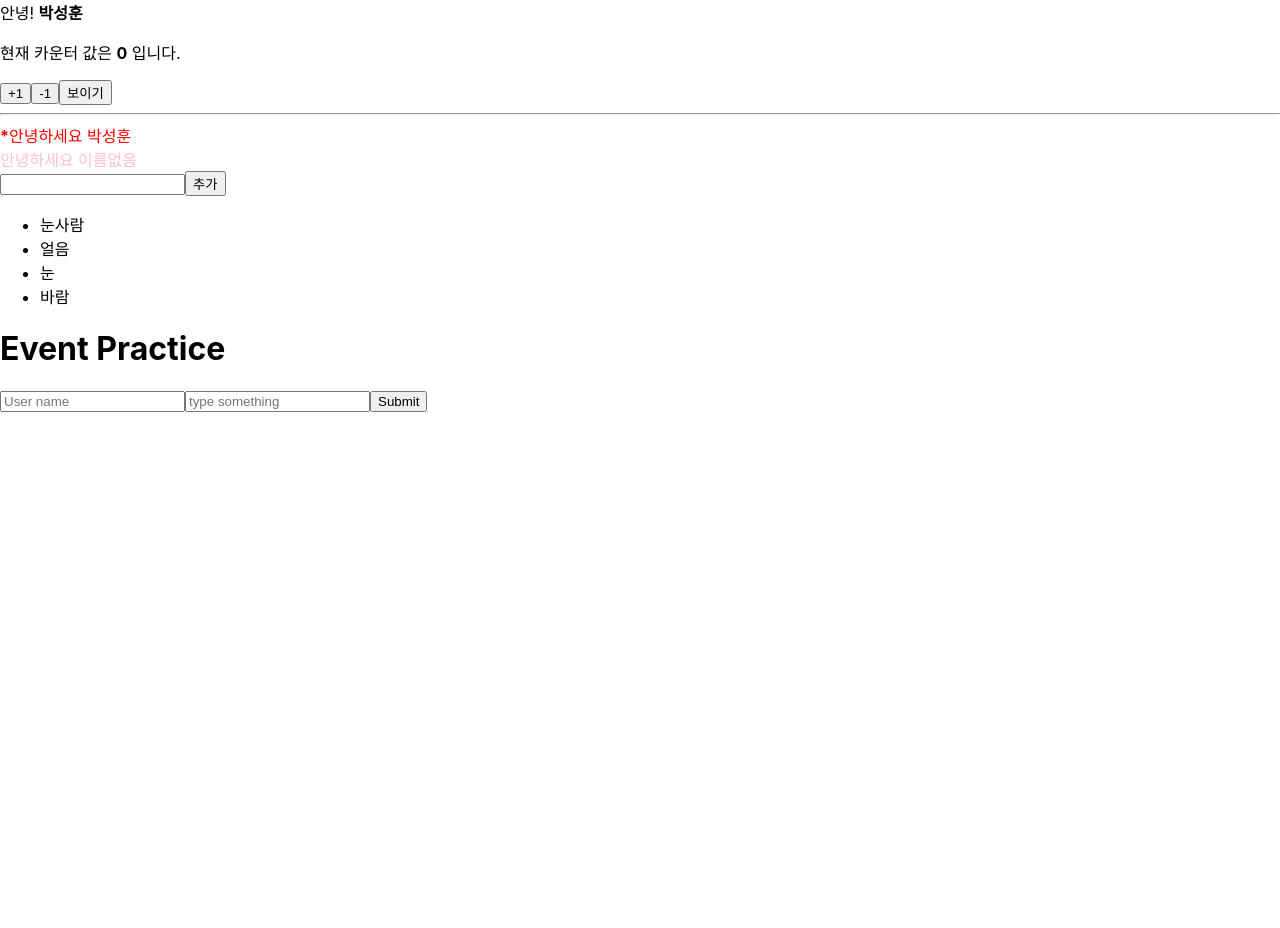
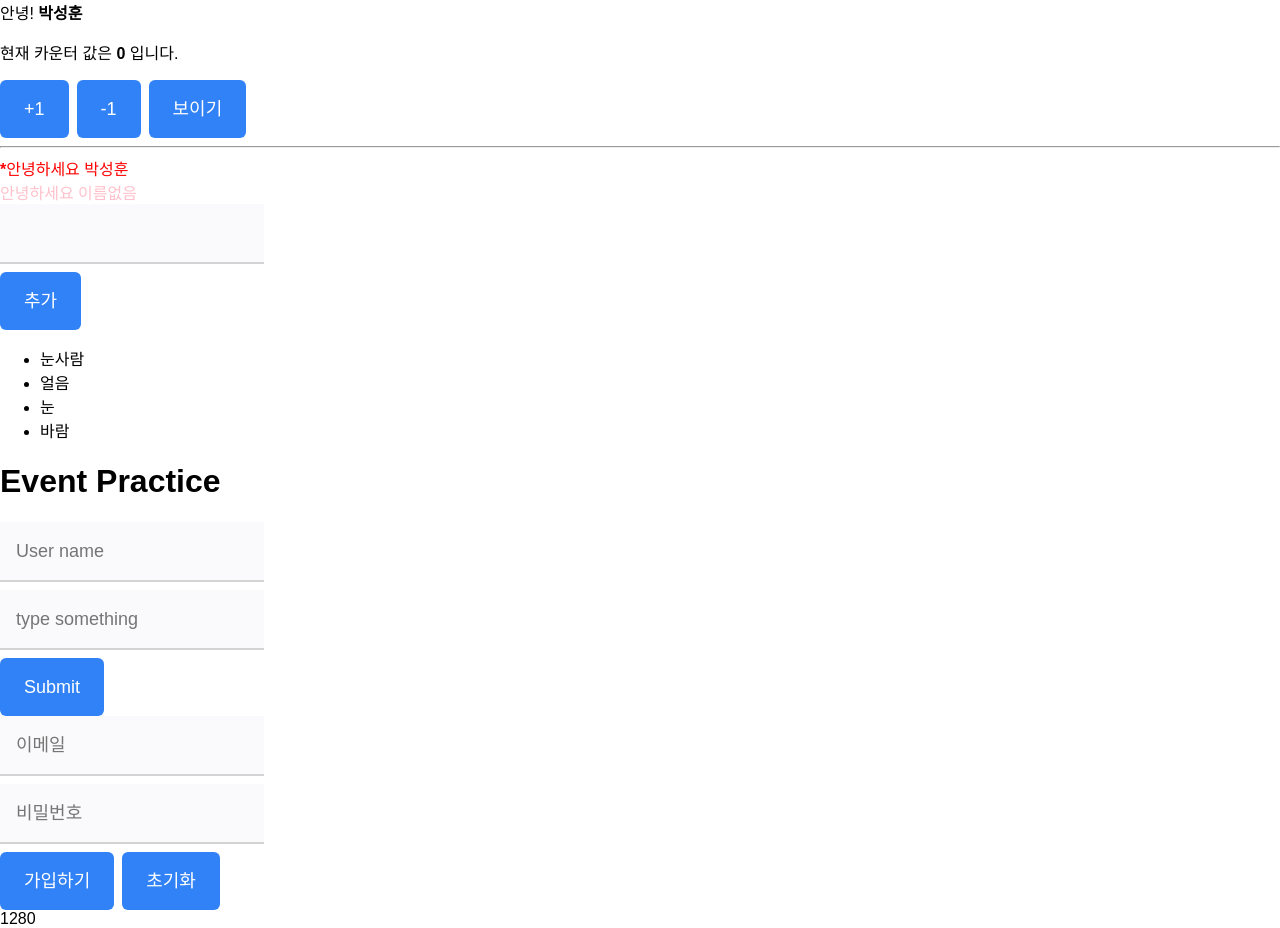
Before and after one commit to Hoon9901/react-study, a React (Create React App) app in the folder react_js/: page / in a window 1280 px wide. Before the commit the page ends 800 px from the top, so only its background shows below. Built offline with nearby package versions, Linux system fonts and the light colour scheme.

Commit message:
Study: 사용자의 입력을 효과적으로 받는 폼(컴포넌트) 만들기

```diff
--- a/react_js/src/App.js
+++ b/react_js/src/App.js
@@ -1,4 +1,4 @@
-import './App.css';
+import './style.css';
 import React, { useState } from 'react';
 import MyName from './MyName';
 import Counter from './goHooks/Counter';
@@ -6,6 +6,7 @@ import Info2 from './goHooks/info2';
 import Hello from './ifrender/hello';
 import IterationSample from './recomponent/IterationSample';
 import EventPractice from './EventStudy/EventPractice';
+import JoinForm from './goodcomp/JoinForm';
 
 const App = () => {
     const [visible, setVisible] = useState(false);
@@ -13,7 +14,8 @@ const App = () => {
         <>
             <MyName name="박성훈" />
             <Counter />
-      <button type="button"
+            <button
+                type="button"
                 onClick={() => {
                     setVisible(!visible);
                 }}
@@ -26,6 +28,7 @@ const App = () => {
             <Hello color="pink" />
             <IterationSample />
             <EventPractice />
+            <JoinForm />
         </>
     );
 };
--- a/react_js/src/EventStudy/EventPractice.js
+++ b/react_js/src/EventStudy/EventPractice.js
@@ -8,7 +8,7 @@ function reducer(state, action) {
                 [action.name]: action.value,
             };
         case 'reset':
-      return {message : '', username : ''};
+            return { message: '', username: '' };
         default:
             return state;
     }
@@ -27,7 +27,7 @@ const EventPractice = () => {
 
     const handleClick = () => {
         alert(`${username}: ${message}`);
-    dispatch({type : 'reset'});
+        dispatch({ type: 'reset' });
     };
 
     const handleKeyPress = e => {
--- /dev/null
+++ b/react_js/src/goodcomp/Input.js
@@ -0,0 +1,14 @@
+import React from 'react';
+
+function Input({ type, placeholder, value, onChange }) {
+    return (
+        <input
+            type={type}
+            placeholder={placeholder}
+            value={value}
+            onChange={onChange}
+        />
+    );
+}
+
+export default React.memo(Input);
--- /dev/null
+++ b/react_js/src/goodcomp/JoinForm.js
@@ -0,0 +1,50 @@
+import React, { useCallback } from 'react';
+
+import Input from './Input';
+import useInputState from './useInputState';
+import useWindowWidth from './useWindowWidth.js';
+
+function JoinForm() {
+    const [email, setEmail, handleChangeEmail] = useInputState('');
+    const [password, setPassword, handleChangePassword] = useInputState('');
+    const windowWidth = useWindowWidth();
+
+    const handleSubmit = useCallback(
+        event => {
+            event.preventDefault();
+            console.log(email, password);
+        },
+        [email, password],
+    );
+
+    const handleReset = useCallback(() => {
+        setEmail('');
+        setPassword('');
+    }, []);
+
+    return (
+        <>
+            <form onSubmit={handleSubmit}>
+                <Input
+                    type="email"
+                    placeholder="이메일"
+                    value={email}
+                    onChange={handleChangeEmail}
+                />
+                <Input
+                    type="password"
+                    placeholder="비밀번호"
+                    value={password}
+                    onChange={handleChangePassword}
+                />
+                <button type="submit">가입하기</button>
+                <button type="button" onClick={handleReset}>
+                    초기화
+                </button>
+            </form>
+            <div>{windowWidth}</div>
+        </>
+    );
+}
+
+export default JoinForm;
--- /dev/null
+++ b/react_js/src/goodcomp/useInputState.js
@@ -0,0 +1,14 @@
+import { useState, useCallback } from 'react';
+
+function useInputState(defaultState) {
+    const [state, setState] = useState(defaultState);
+
+    const handleChangeState = useCallback(({ target: { value } }) => {
+        console.log('handleChangeState');
+        setState(value);
+    }, []);
+
+    return [state, setState, handleChangeState];
+}
+
+export default useInputState;
--- /dev/null
+++ b/react_js/src/goodcomp/useWindowWidth.js
@@ -0,0 +1,21 @@
+import { useState, useEffect } from 'react';
+
+function useWindowWidth() {
+    const [windowWidth, setWindowWidth] = useState(window.innerWidth);
+
+    useEffect(() => {
+        function handleResize() {
+            setWindowWidth(window.innerWidth);
+        }
+
+        window.addEventListener('resize', handleResize);
+
+        return () => {
+            window.removeEventListener('resize', handleResize);
+        };
+    }, []);
+
+    return windowWidth;
+}
+
+export default useWindowWidth;
--- /dev/null
+++ b/react_js/src/style.css
@@ -0,0 +1,55 @@
+html,
+body {
+    font-family: 'Noto Sans KR', sans-serif;
+}
+
+button {
+    padding: 0px 24px;
+    height: 58px;
+    line-height: 58px;
+
+    border: 0;
+    background-color: #3182f6;
+
+    color: #fff;
+    font-size: 18px;
+    border-radius: 6px;
+
+    transition: background-color 0.2s ease;
+}
+
+button + button {
+    margin-left: 8px;
+}
+
+button:hover {
+    background-color: #1973f5;
+}
+
+button:active {
+    background-color: #4991f7;
+}
+
+input {
+    display: block;
+    height: 58px;
+    line-height: 58px;
+    background-color: #fafafc;
+    border: 0;
+    border-bottom: 2px solid lightgrey;
+    padding: 0 16px;
+    margin-bottom: 8px;
+
+    font-size: 18px;
+    outline: 0;
+
+    transition: border-color 0.2s ease;
+}
+
+input:focus {
+    border-color: #3182f6;
+}
+
+input::placeholder {
+    font-size: 18px;
+}
```
Also changed, not shown: 1 other file (tests, documents, lock files or other folders). Lines whose indentation alone changed are shown as unchanged.
